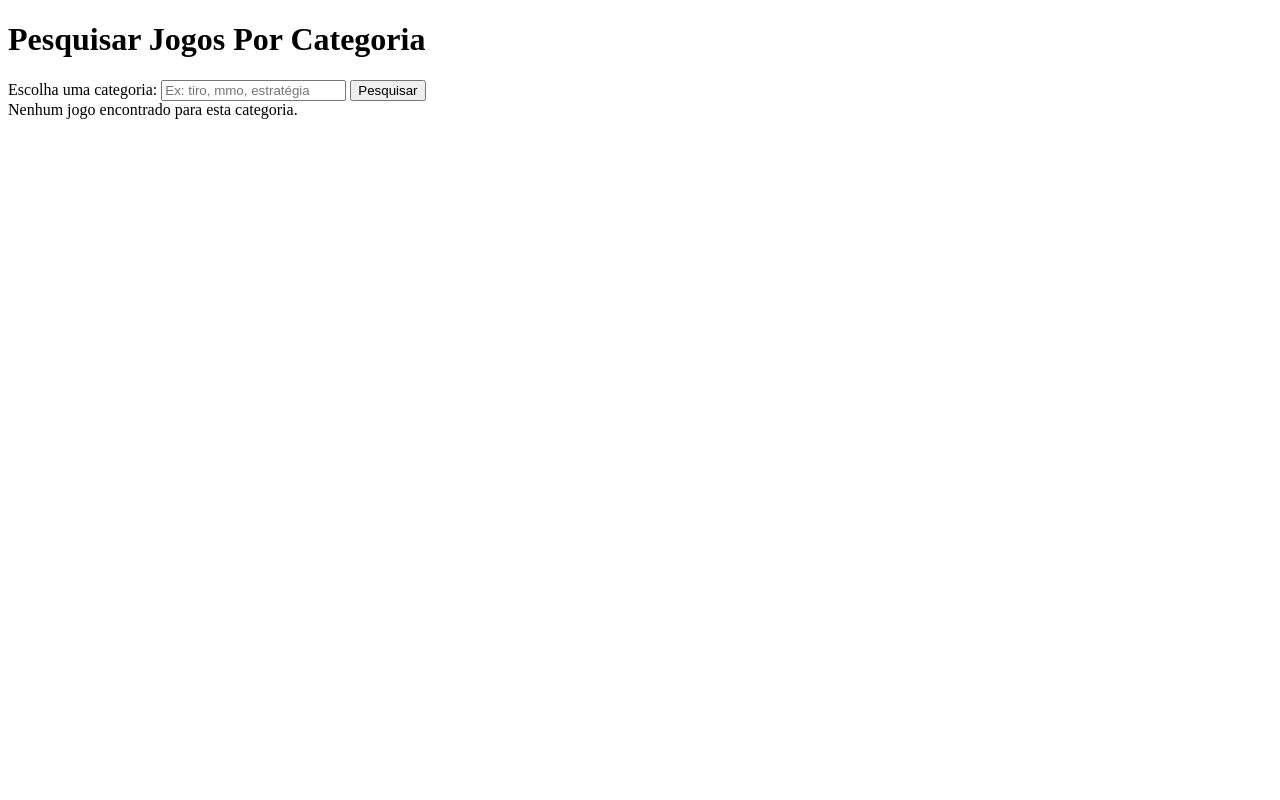
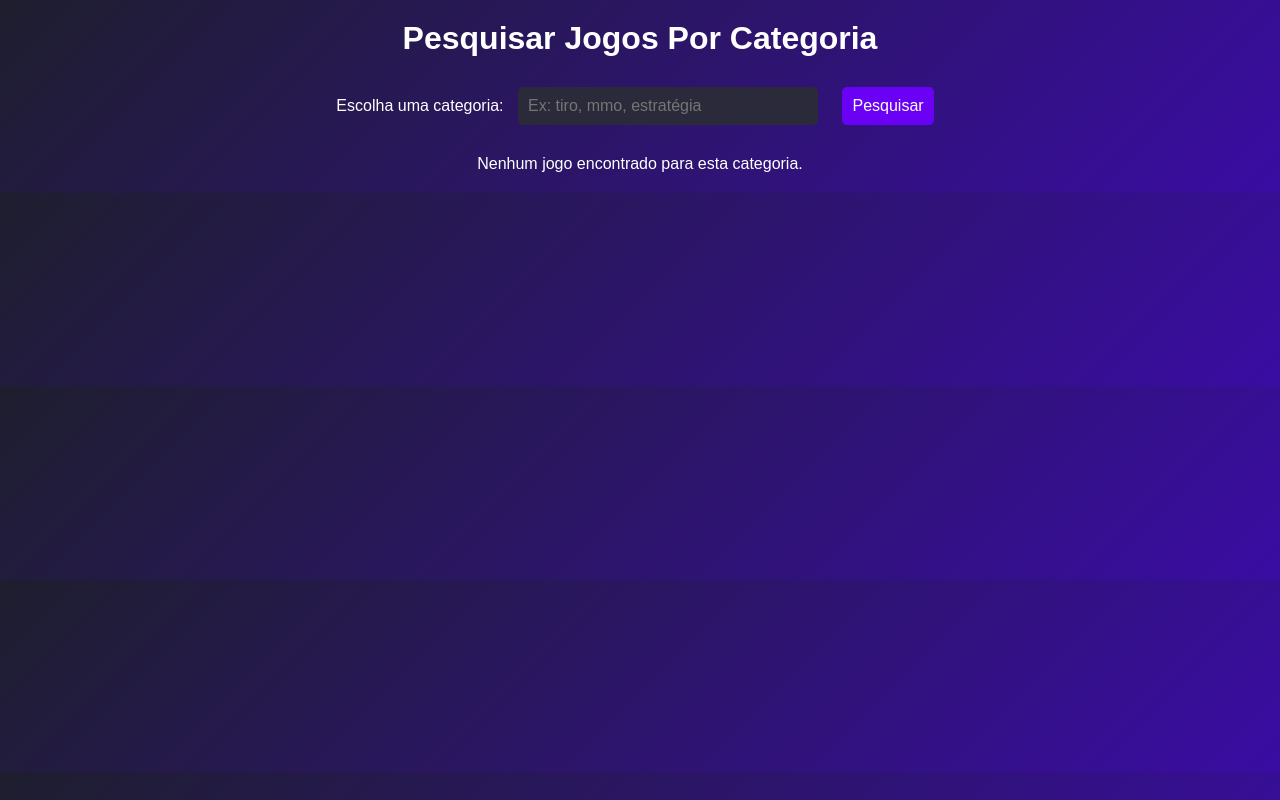
Before and after one commit to kauanmlk9860/game-api-2k25, a plain HTML site: page index.html in a window 1280 px wide. Both pictures are taken after a click on the button "Pesquisar". Drawn offline with Linux system fonts and the light colour scheme; no server answers.

Commit message:
codigos com a estrutura ok

```diff
--- a/gameapi.js
+++ b/gameapi.js
@@ -1,6 +1,13 @@
-'use strict';
+/**********************************************************************************************************************************************************************************
+ * Objetivo: Utilizar o JavaScript para adquirir todas as informações da API que estou consumindo
+ * Data: 20/02/2025
+ * Autor: Kauan Rodrigues
+ * Versões: 1.0
+ ***********************************************************************************************************************************************************************************/
 
-// Mapeamento de categorias em português para inglês
+
+'use strict'
+
 const categoriasTraduzidas = {
     'tiro': 'shooter',
     'mmorpg': 'mmorpg',
@@ -26,55 +33,55 @@ const categoriasTraduzidas = {
 
 async function pesquisarJogos(categoria) {
     // Traduz a categoria para inglês
-    const categoriaIngles = categoriasTraduzidas[categoria.toLowerCase()] || categoria.toLowerCase();
-    const url = `https://www.freetogame.com/api/games?category=${categoriaIngles}`;
-    const proxyUrl = `https://api.allorigins.win/raw?url=${encodeURIComponent(url)}`; // Usando outro proxy CORS
+    const categoriaIngles = categoriasTraduzidas[categoria.toLowerCase()] || categoria.toLowerCase()
+    const url = `https://www.freetogame.com/api/games?category=${categoriaIngles}`
+    const proxyUrl = `https://api.allorigins.win/raw?url=${encodeURIComponent(url)}`
     try {
-        const response = await fetch(proxyUrl);
+        const response = await fetch(proxyUrl)
         if (!response.ok) {
-            throw new Error('Erro ao carregar os jogos');
+            throw new Error('Erro ao carregar os jogos')
         }
-        const data = await response.json();
+        const data = await response.json()
         return data;
     } catch (error) {
-        console.error('Erro:', error);
+        console.error('Erro:', error)
         return [];
     }
 }
 
 function criarCardJogo(jogo) {
-    const galeria = document.getElementById('galeria');
-    const card = document.createElement('div');
-    card.className = 'jogo';
+    const galeria = document.getElementById('galeria')
+    const card = document.createElement('div')
+    card.className = 'jogo'
 
-    const imagem = document.createElement('img');
-    imagem.src = jogo.thumbnail;
-    imagem.alt = jogo.title;
+    const imagem = document.createElement('img')
+    imagem.src = jogo.thumbnail
+    imagem.alt = jogo.title
 
-    const titulo = document.createElement('h2');
-    titulo.textContent = jogo.title;
+    const titulo = document.createElement('h2')
+    titulo.textContent = jogo.title
 
-    const descricao = document.createElement('p');
-    descricao.textContent = jogo.short_description;
+    const descricao = document.createElement('p')
+    descricao.textContent = jogo.short_description
 
-    card.appendChild(imagem);
-    card.appendChild(titulo);
-    card.appendChild(descricao);
+    card.appendChild(imagem)
+    card.appendChild(titulo)
+    card.appendChild(descricao)
 
-    galeria.appendChild(card);
+    galeria.appendChild(card)
 }
 
 async function preencherJogos() {
-    const galeria = document.getElementById('galeria');
-    const categoria = document.getElementById('categoria').value;
-    const jogos = await pesquisarJogos(categoria);
+    const galeria = document.getElementById('galeria')
+    const categoria = document.getElementById('categoria').value
+    const jogos = await pesquisarJogos(categoria)
 
-    galeria.replaceChildren('');
+    galeria.replaceChildren('')
     if (jogos.length === 0) {
-        galeria.textContent = 'Nenhum jogo encontrado para esta categoria.';
+        galeria.textContent = 'Nenhum jogo encontrado para esta categoria.'
     } else {
-        jogos.forEach(criarCardJogo);
+        jogos.forEach(criarCardJogo)
     }
 }
 
-document.getElementById('pesquisar').addEventListener('click', preencherJogos);
+document.getElementById('pesquisar').addEventListener('click', preencherJogos)
--- a/index.html
+++ b/index.html
@@ -5,6 +5,7 @@
     <meta name="viewport" content="width=device-width, initial-scale=1.0">
     <title>Pesquisa de Jogos</title>
     <script src="gameapi.js" defer></script>
+    <link rel="stylesheet" href="style.css">
 </head>
 <body>
 
--- a/style.css
+++ b/style.css
@@ -0,0 +1,96 @@
+/**********************************************************************************************************************************************************************************
+ * Objetivo: Utilizar o css para fazer os estilos, mudar fontes e cores
+ * Data: 20/02/2025
+ * Autor: Kauan Rodrigues
+ * Versões: 1.0
+ ***********************************************************************************************************************************************************************************/
+
+* {
+    margin: 0;
+    padding: 0;
+    box-sizing: border-box;
+    font-family: Arial, sans-serif;
+}
+
+
+body {
+    background: linear-gradient(135deg, #1e1e2e, #3a0ca3);
+    color: white;
+    text-align: center;
+    padding: 20px;
+}
+
+
+h1 {
+    font-size: 2rem;
+    margin-bottom: 20px;
+}
+
+
+input, button {
+    padding: 10px;
+    font-size: 1rem;
+    border-radius: 5px;
+    border: none;
+    outline: none;
+    margin: 10px;
+}
+
+input {
+    width: 300px;
+    background: #2a2a3b;
+    color: white;
+}
+
+button {
+    background: #6a00f4;
+    color: white;
+    cursor: pointer;
+    transition: 0.3s;
+}
+
+button:hover {
+    background: #9d4edd;
+}
+
+
+#galeria {
+    display: flex;
+    flex-wrap: wrap;
+    justify-content: center;
+    margin-top: 20px;
+}
+
+
+.jogo {
+    background: #2a2a3b;
+    border-radius: 10px;
+    padding: 15px;
+    margin: 10px;
+    width: 250px;
+    text-align: center;
+    box-shadow: 0 0 10px rgba(255, 255, 255, 0.1);
+    transition: transform 0.3s ease;
+}
+
+.jogo:hover {
+    transform: scale(1.05);
+}
+
+
+.jogo img {
+    width: 100%;
+    border-radius: 5px;
+}
+
+
+.jogo h2 {
+    font-size: 1.2rem;
+    margin: 10px 0;
+}
+
+
+.jogo p {
+    font-size: 0.9rem;
+    color: #bbb;
+}
```
